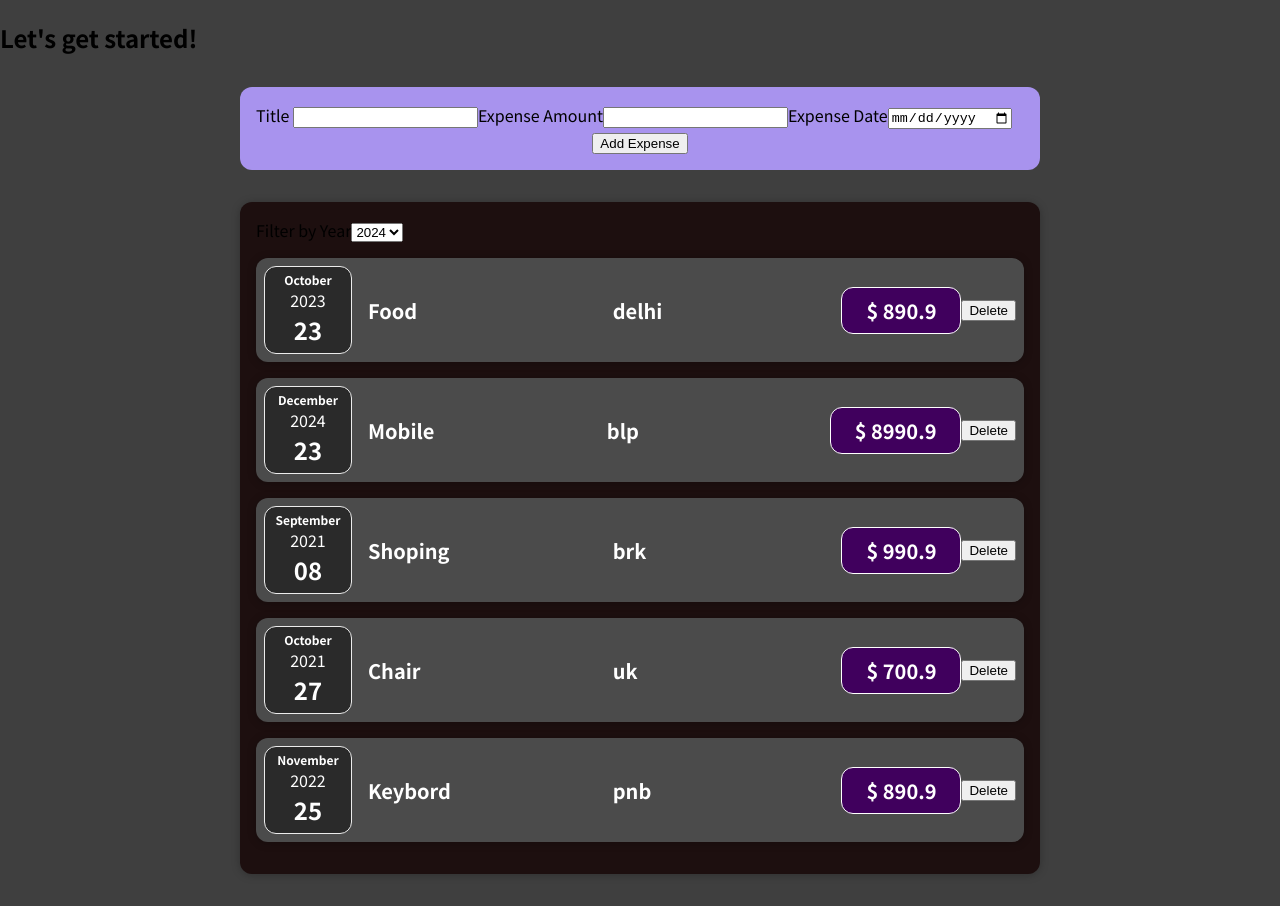
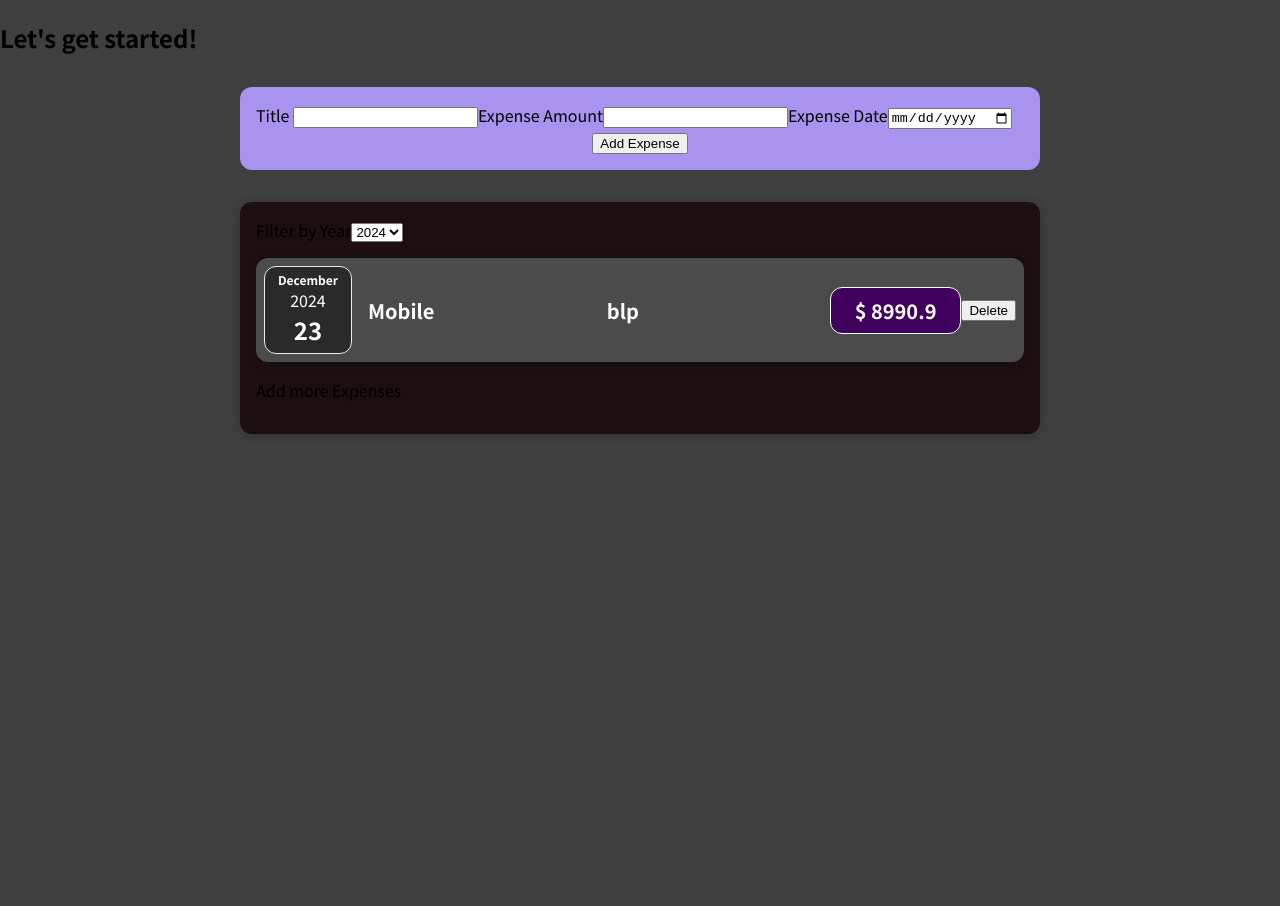
Before and after one commit to Anandg01/firstReactProject, a React (Create React App) app: page / in a window 1280 px wide. After the commit the page ends 800 px from the top, so only its background shows below. Built offline with nearby package versions, Linux system fonts and the light colour scheme.

Commit message:
Conditional Rendering

```diff
--- a/src/App.js
+++ b/src/App.js
@@ -2,7 +2,7 @@ import { useState } from "react";
 import Expenses from "./Components/Expenses/Expenses";
 import AddExpenses from './Components/AddExpense/AddExpenses';
 const dummyExpenses = [
-  { id:'e1', title: 'Food', amount: 890.9, date: new Date(2023, 9, 23), location: "delhi" },
+  { id:'e1', title: 'Food', amount: 890.9, date: new Date(2022, 9, 23), location: "delhi" },
   { id:'e2', title: 'Mobile', amount: 8990.9, date: new Date(2024, 11, 23), location: "blp" },
   { id:'e3', title: 'Shoping', amount: 990.9, date: new Date(2021, 8, 8), location: 'brk' },
   { id:'e4', title: 'Chair', amount: 700.9, date: new Date(2021, 9, 27), location: "uk" },
--- a/src/Components/Expenses/Expenses.js
+++ b/src/Components/Expenses/Expenses.js
@@ -7,33 +7,51 @@ import Card from '../UI/Card';
 function Expenses(probs) {
 
   const [filteredYear, setFilteredYear] = useState('2024');
-  const [expenses, setExpenses]=useState(probs.items);
 
   const filderedChangedHandler = (selectedYear) => {
     setFilteredYear(selectedYear);
     console.log(selectedYear, 'expesnes')
+  }
 
-    console.log(probs.items)
+  const filteredExpense = probs.items.filter((expense) => {
+    return expense.date.getFullYear() === Number(filteredYear)
+  })
 
-    setExpenses(probs.items.filter((expense)=>{
-      return expense.date.getFullYear()===Number(selectedYear)
-    }))
+
+  let expensesContent = <p>No Expense find</p>;
+
+  if (filteredExpense.length === 1) {
+    expensesContent = filteredExpense.map(expense => {
+      return <> <ExpenseItem
+        key={expense.id}
+        title={expense.title}
+        amount={expense.amount}
+        date={expense.date}
+        location={expense.location}
+      ></ExpenseItem>
+      <p>Add more Expenses</p>
+      </>
+    })
   }
-  console.log(probs)
+
+  else if(filteredExpense.length>0) {
+    expensesContent = filteredExpense.map(expense => {
+      return <ExpenseItem
+        key={expense.id}
+        title={expense.title}
+        amount={expense.amount}
+        date={expense.date}
+        location={expense.location}
+      ></ExpenseItem>
+    })
+  }
+
   return (
     <Card className='expenses'>
       <ExpeseFilter selected={filteredYear} onChanged={filderedChangedHandler} />
 
-      {expenses.map(expense => {
-        return <ExpenseItem
-          key={expense.id}
-          title={expense.title}
-          amount={expense.amount}
-          date={expense.date}
-          location={expense.location}
-        ></ExpenseItem>
+      {expensesContent}
 
-      })}
     </Card>
   )
 }
```
